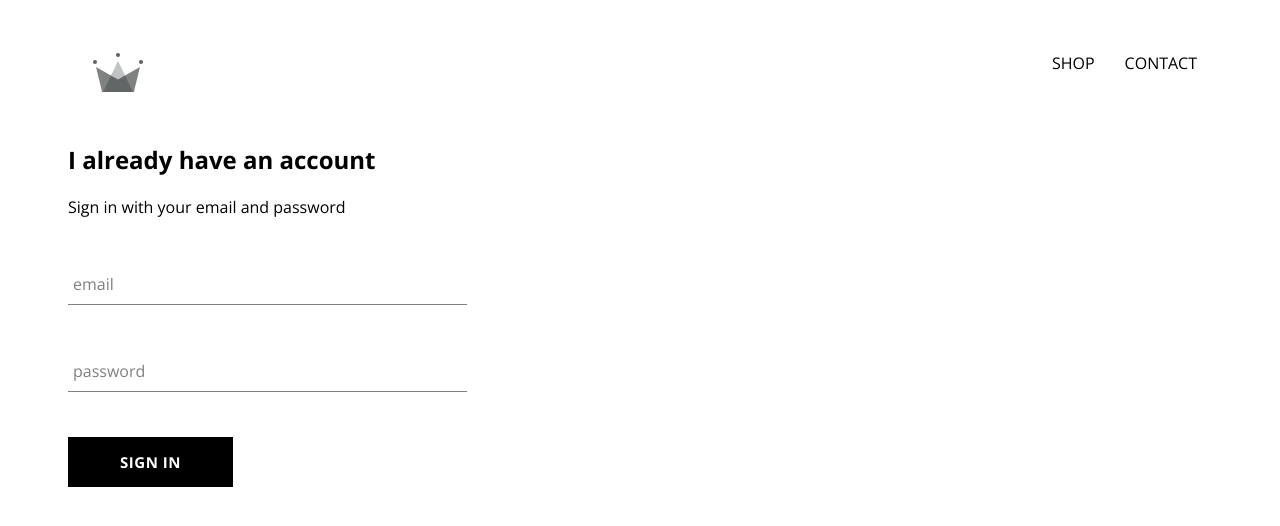
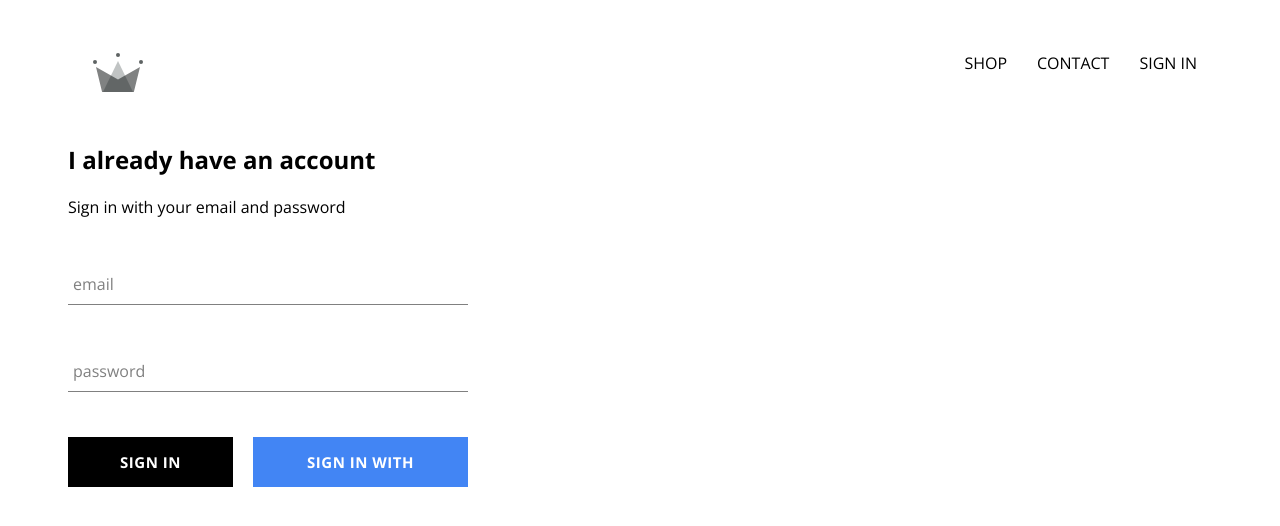
Before and after one commit to kariukimikael/crown-clothing, a React (Vite) app: page /login in a window 1280 px wide. Shown: the top 526 px of the page. Built offline with nearby package versions, Linux system fonts and the light colour scheme; no server answers.

Commit message:
firebase integration and google authentication

```diff
--- a/package.json
+++ b/package.json
@@ -10,6 +10,7 @@
     "preview": "vite preview"
   },
   "dependencies": {
+    "firebase": "^10.12.2",
     "react": "^18.2.0",
     "react-dom": "^18.2.0",
     "react-router-dom": "^6.23.1"
--- a/src/App.css
+++ b/src/App.css
@@ -1,3 +1,8 @@
+*{
+    box-sizing: border-box;
+}
+
+
 body{
     font-family: "Open Sans", sans-serif;
     padding: 20px 60px;
--- a/src/App.jsx
+++ b/src/App.jsx
@@ -1,12 +1,35 @@
 import './App.css'
+import React from 'react';
 import { Homepage, Shop, RegisterLogin } from './pages';
 import { Header } from './components'
 import { Routes, Route } from 'react-router-dom'
+import { auth } from './firebase/firebase.utils'
 
-function App() {
+class App extends React.Component {
+  constructor(props) {
+    super(props)
+
+
+    this.state = {
+      currentUser: null,
+    }
+  }
+
+  unsubscribeFromAuth = null;
+  componentDidMount(){
+    auth.onAuthStateChanged(user => {
+      this.setState({ currentUser: user })
+
+      console.log(user);
+    })
+  }
+  componentWillUnmount(){
+    this.unsubscribeFromAuth;
+  }
+  render(){
       return (
         <div>
-      <Header />
+          <Header currentUser={this.state.currentUser} />
           <Routes>
             <Route exact path="/" element={<Homepage />} />
             <Route path="/shop" element={<Shop />} />
@@ -15,5 +38,6 @@ function App() {
         </div>
       )
   }
+}
 
 export default App
--- a/src/components/custom-button/CustomButton.jsx
+++ b/src/components/custom-button/CustomButton.jsx
@@ -1,9 +1,9 @@
 import React from 'react';
 import './CustomButton.scss';
 
-const CustomButton = ({ children, ...otherProps }) => {
+const CustomButton = ({ children, isGoogleSignIn, ...otherProps }) => {
   return (
-    <button className="custom-button" { ...otherProps}>{children}</button>
+    <button className={`${isGoogleSignIn ? 'google-sign-in' : '' } custom-button`} { ...otherProps}>{children}</button>
   )
 }
 
--- a/src/components/custom-button/CustomButton.scss
+++ b/src/components/custom-button/CustomButton.scss
@@ -19,4 +19,14 @@
     color: black;
     border: 1px solid black;
   }
+
+  &.google-sign-in {
+    background-color: #4285f4;
+    color: white;
+
+    &:hover{
+      background-color: #357ae8;
+      border: none;
+    }
+  }
 }
--- a/src/components/header/Header.jsx
+++ b/src/components/header/Header.jsx
@@ -1,18 +1,30 @@
-import React from 'react';
-import './Header.scss';
-import { Link } from 'react-router-dom';
-import  Logo  from '../../assets/crown.svg';
+import React from 'react'
+import './Header.scss'
+import { Link } from 'react-router-dom'
+import Logo from '../../assets/crown.svg'
+import { auth } from '../../firebase/firebase.utils'
 
-const Header = () => {
+const Header = ({ currentUser }) => {
   return (
-    <div className='header'>
-        <Link className='logo-container' to='/'>
-        <img src={Logo} alt="Crown Company Logo" className='logo'/>
+    <div className="header">
+      <Link className="logo-container" to="/">
+        <img src={Logo} alt="Crown Company Logo" className="logo" />
+      </Link>
+      <div className="options">
+        <Link className="option" to="/shop">
+          SHOP
         </Link>
-        <div className="options">
-            <Link className='option' to='/shop'>SHOP</Link>
-            <Link className='option' to='/shop'>CONTACT</Link>
-        </div>
+        <Link className="option" to="/shop">
+          CONTACT
+        </Link>
+        {currentUser ? (
+          <div className="option" onClick={() => auth.signOut()}>
+            SIGN OUT
+          </div>
+        ) : (
+          <Link className="option" to="/login">SIGN IN</Link>
+        )}
+      </div>
     </div>
   )
 }
--- a/src/components/header/Header.scss
+++ b/src/components/header/Header.scss
@@ -20,6 +20,7 @@
 
     .option {
       padding: 10px 15px;
+      cursor: pointer;
     }
   }
 }
--- a/src/components/login/Login.jsx
+++ b/src/components/login/Login.jsx
@@ -2,6 +2,7 @@ import React from 'react';
 import './Login.scss';
 import FormInput from '../form-input/FormInput';
 import CustomButton from '../custom-button/CustomButton';
+import signInWithGoogle from '../../firebase/firebase.utils';
 
 class Login extends React.Component {
   constructor(props) {
@@ -45,7 +46,13 @@ class Login extends React.Component {
             label="password"
             required
           />
-          <CustomButton type="submit">Sign in</CustomButton>
+          <div className="buttons">
+            <CustomButton type="submit">Sign in</CustomButton>
+            <CustomButton onClick={signInWithGoogle} isGoogleSignIn>
+              {' '}
+              Sign in with Google{' '}
+            </CustomButton>
+          </div>
         </form>
       </div>
     )
--- a/src/components/login/Login.scss
+++ b/src/components/login/Login.scss
@@ -1,9 +1,14 @@
 .sign-in{
-    width: 30vw;
+    width: 400px;
     display: flex;
     flex-direction: column;
 
     .title{
         margin: 10px 0;
     }
+    .buttons{
+        display: flex;
+        justify-content: space-between;
+        gap: 20px;
+    }
 }
--- /dev/null
+++ b/src/firebase/firebase.utils.js
@@ -0,0 +1,23 @@
+import { initializeApp } from 'firebase/app'
+import { getAuth, GoogleAuthProvider, signInWithPopup } from 'firebase/auth'
+
+const firebaseConfig = {
+  apiKey: 'AIzaSyD4dRtsCws74c3l2ZBBLs683MGZhh7Y2Ck',
+  authDomain: 'crown-clothing-km17.firebaseapp.com',
+  projectId: 'crown-clothing-km17',
+  storageBucket: 'crown-clothing-km17.appspot.com',
+  messagingSenderId: '673541802726',
+  appId: '1:673541802726:web:1f33d6451858a76b174927',
+  measurementId: 'G-BVDLFCWZWZ',
+}
+
+const app = initializeApp(firebaseConfig);
+
+export const auth = getAuth(app)
+
+const provider = new GoogleAuthProvider();
+// provider.setCustomParameters({ 'prompt': 'select account' })
+
+const signInWithGoogle = () => signInWithPopup(auth, provider)
+
+export default signInWithGoogle;
```
Also changed, not shown: 1 other file (tests, documents, lock files or other folders). Lines whose indentation alone changed are shown as unchanged.
